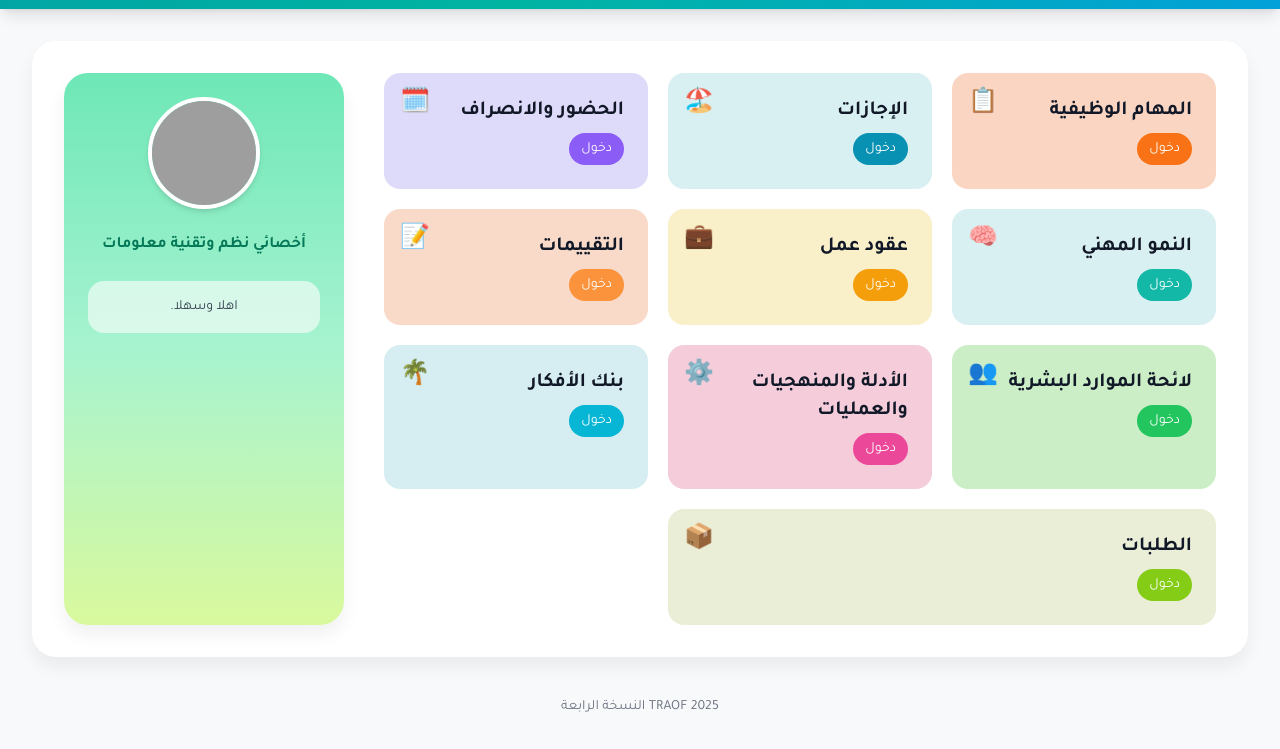
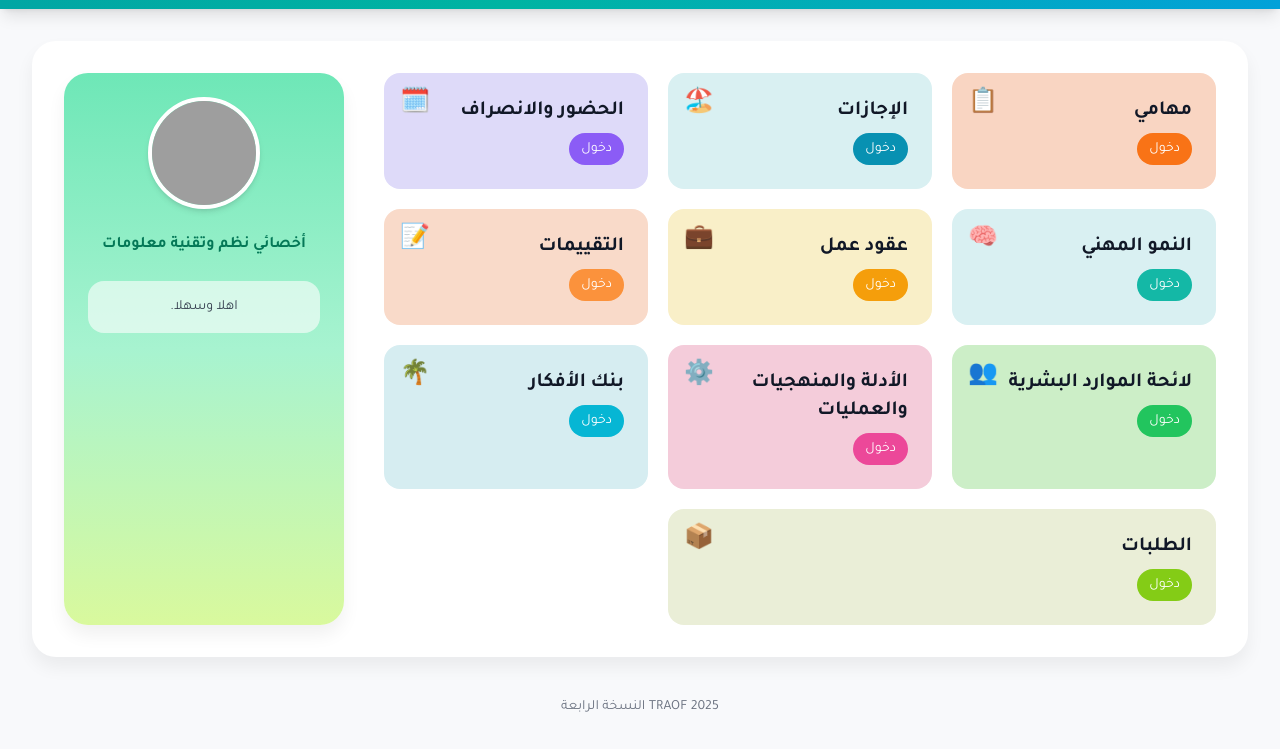
Before and after one commit to roco19866/r200, a plain HTML site: page index.html in a window 1280 px wide. Shown: the part 66-815 px from the top of the page. Drawn offline with nearby package versions, Linux system fonts and the light colour scheme; grey boxes are pictures that could not be loaded.

Commit message:
Update index.html

```diff
--- a/index.html
+++ b/index.html
@@ -139,7 +139,7 @@
                     <div class="grid md:grid-cols-3 gap-5">
                         <div class="rounded-2xl px-6 py-6 bg-[#f9d5c2] relative overflow-hidden">
                             <div class="text-emerald-600 text-2xl absolute top-4 left-4">📋</div>
-                            <p class="text-gray-900 text-xl font-bold mb-2">المهام الوظيفية</p>
+                            <p class="text-gray-900 text-xl font-bold mb-2">مهامي </p>
                             <button class="text-sm text-white bg-orange-500 hover:bg-orange-600 transition px-3 py-1.5 rounded-full">دخول</button>
                         </div>
 
```
